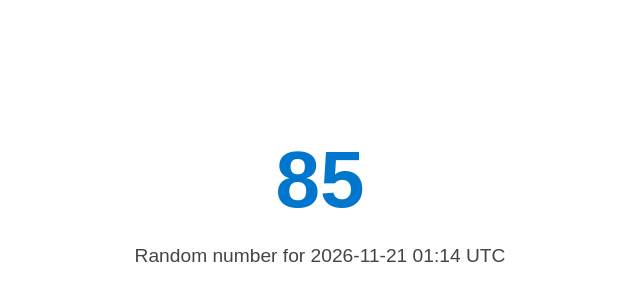
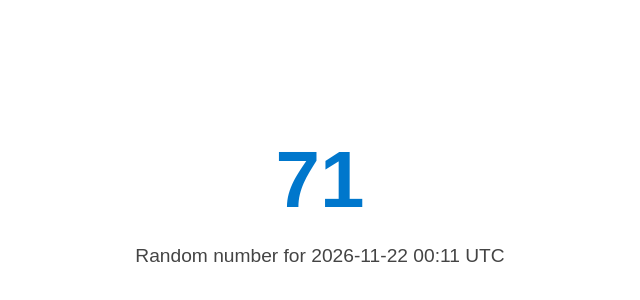
Before and after one commit to Neato-Nick/daily-random-number, a plain HTML site: page index.html in a window 1280 px wide. Shown: the part 58-358 px from the top of the page, without its empty margins (320-960 px from the left). Drawn offline with Linux system fonts and the light colour scheme.

Commit message:
Daily update: Sun Nov 22 00:11:44 UTC 2026

```diff
--- a/index.html
+++ b/index.html
@@ -11,7 +11,7 @@
   </style>
 </head>
 <body>
-  <h1>85</h1>
-  <p>Random number for 2026-11-21 01:14 UTC</p>
+  <h1>71</h1>
+  <p>Random number for 2026-11-22 00:11 UTC</p>
 </body>
 </html>
```
